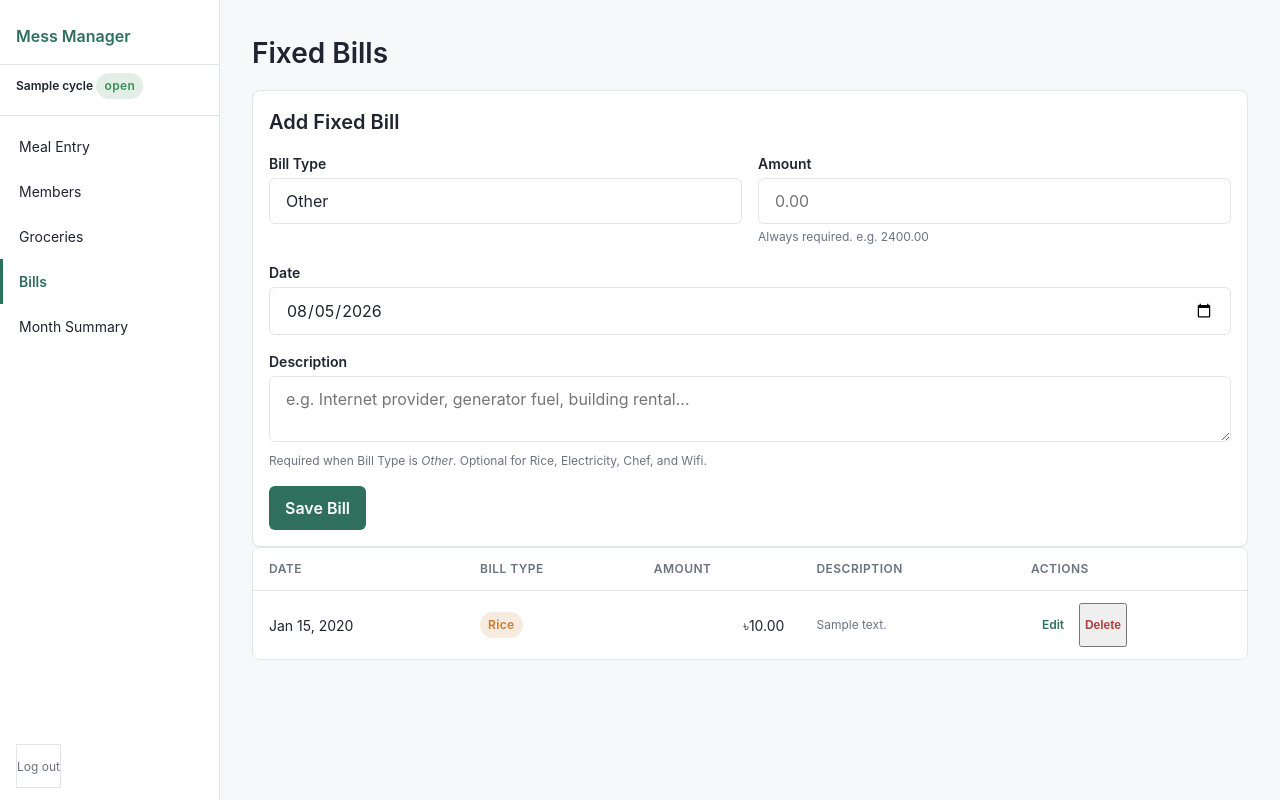
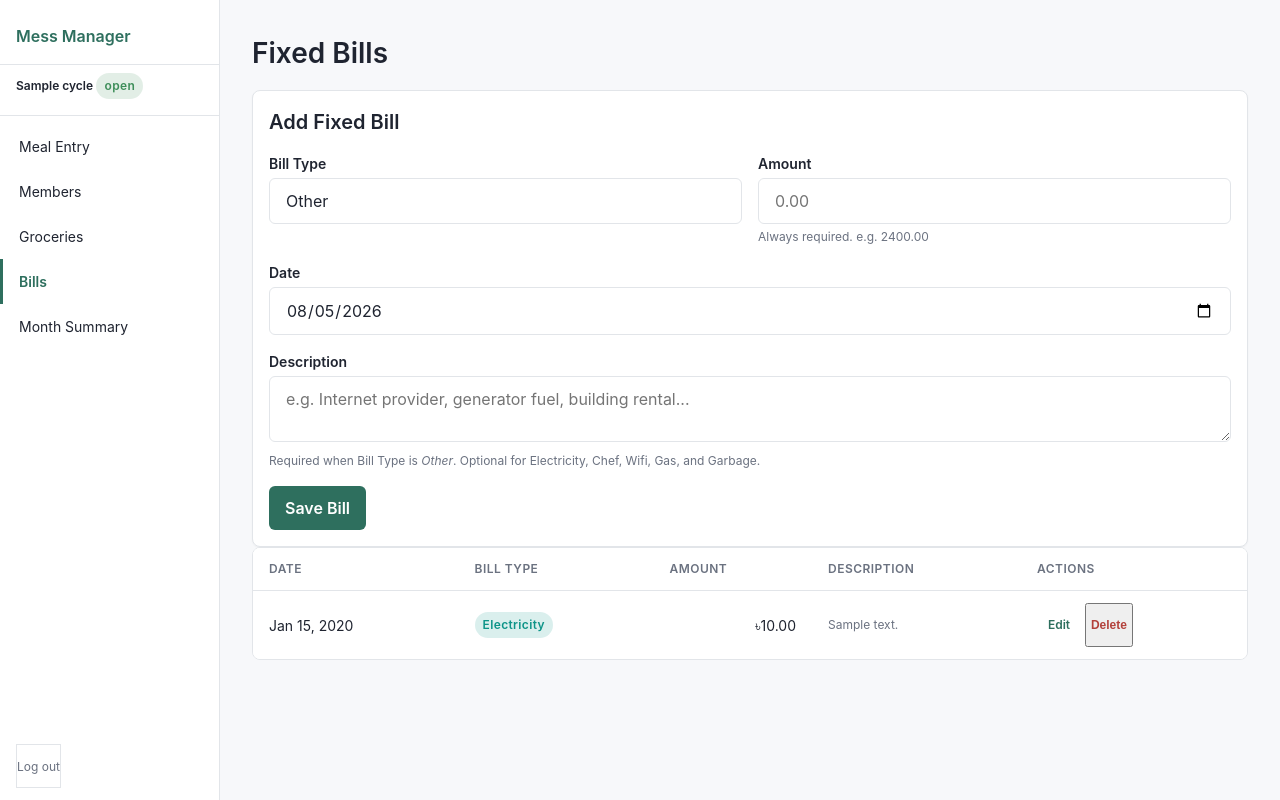
Before and after one commit to mohammad-mursalin/mess-management-system, a Django app: page /bills/ in a window 1280 px wide. Run offline with Django 5.2, Linux system fonts and the light colour scheme; a user stored in the database is signed in; tables that the repository leaves empty hold one stand-in row (values such as "Sample post").

Commit message:
Add migration for updating bill type choices and modify related templates and views for currency format

```diff
--- a/apps/bills/models.py
+++ b/apps/bills/models.py
@@ -4,10 +4,11 @@
 
 class FixedBill(models.Model):
     BILL_TYPE_CHOICES = [
-        ('rice', 'Rice'),
         ('electricity', 'Electricity'),
         ('chef', 'Chef'),
         ('wifi', 'Wifi'),
+        ('gas', 'Gas'),
+        ('garbage', 'Garbage'),
         ('other', 'Other'),
     ]
 
--- a/apps/bills/templates/bills/bill_list.html
+++ b/apps/bills/templates/bills/bill_list.html
@@ -66,7 +66,7 @@
         <div class="form-group">
             <label for="{{ bill_form.description.id_for_label }}">Description</label>
             {{ bill_form.description }}
-            <div class="hint">Required when Bill Type is <em>Other</em>. Optional for Rice, Electricity, Chef, and Wifi.</div>
+            <div class="hint">Required when Bill Type is <em>Other</em>. Optional for Electricity, Chef, Wifi, Gas, and Garbage.</div>
             {% if bill_form.description.errors %}<div class="field-error">{{ bill_form.description.errors }}</div>{% endif %}
         </div>
 
--- a/apps/bills/views.py
+++ b/apps/bills/views.py
@@ -74,7 +74,7 @@
         bill.save()
         messages.success(
             request,
-            f"Fixed bill ({bill.get_bill_type_display()}) of \u20b9{bill.amount} saved.",
+            f"Fixed bill ({bill.get_bill_type_display()}) of ৳{bill.amount} saved.",
         )
         return redirect('fixed_bill_list')
     return render(
@@ -113,5 +113,5 @@
         label = bill.get_bill_type_display()
         amount = bill.amount
         bill.delete()
-        messages.success(request, f"Deleted {label} bill of \u20b9{amount}.")
+        messages.success(request, f"Deleted {label} bill of ৳{amount}.")
     return redirect('fixed_bill_list')
--- a/apps/groceries/views.py
+++ b/apps/groceries/views.py
@@ -48,7 +48,7 @@
         bill.save()
         sync_bill_items(bill, request.POST)
         _mismatch_note(request, bill)
-        messages.success(request, f"Grocery bill of \u20b9{bill.total_amount} saved.")
+        messages.success(request, f"Grocery bill of ৳{bill.total_amount} saved.")
         return redirect('bill_list')
     return render(request, 'groceries/bill_list.html', _ctx(c, _bills_for(c), form, None, False, 'current', True))
 
@@ -83,7 +83,7 @@
     if request.method == 'POST':
         amount = bill.total_amount
         bill.delete()
-        messages.success(request, f"Deleted grocery bill of \u20b9{amount}.")
+        messages.success(request, f"Deleted grocery bill of ৳{amount}.")
     return redirect('bill_list')
 
 
@@ -200,5 +200,5 @@
         items_total = bill.items_total()
         messages.info(
             request,
-            f"Itemized total (\u20b9{items_total}) differs from total_amount (\u20b9{bill.total_amount}); total_amount kept as authoritative.",
+            f"Itemized total (৳{items_total}) differs from total_amount (৳{bill.total_amount}); total_amount kept as authoritative.",
         )
```
Also changed, not shown: apps/bills/migrations/0002_update_bill_type_choices.py (added).
